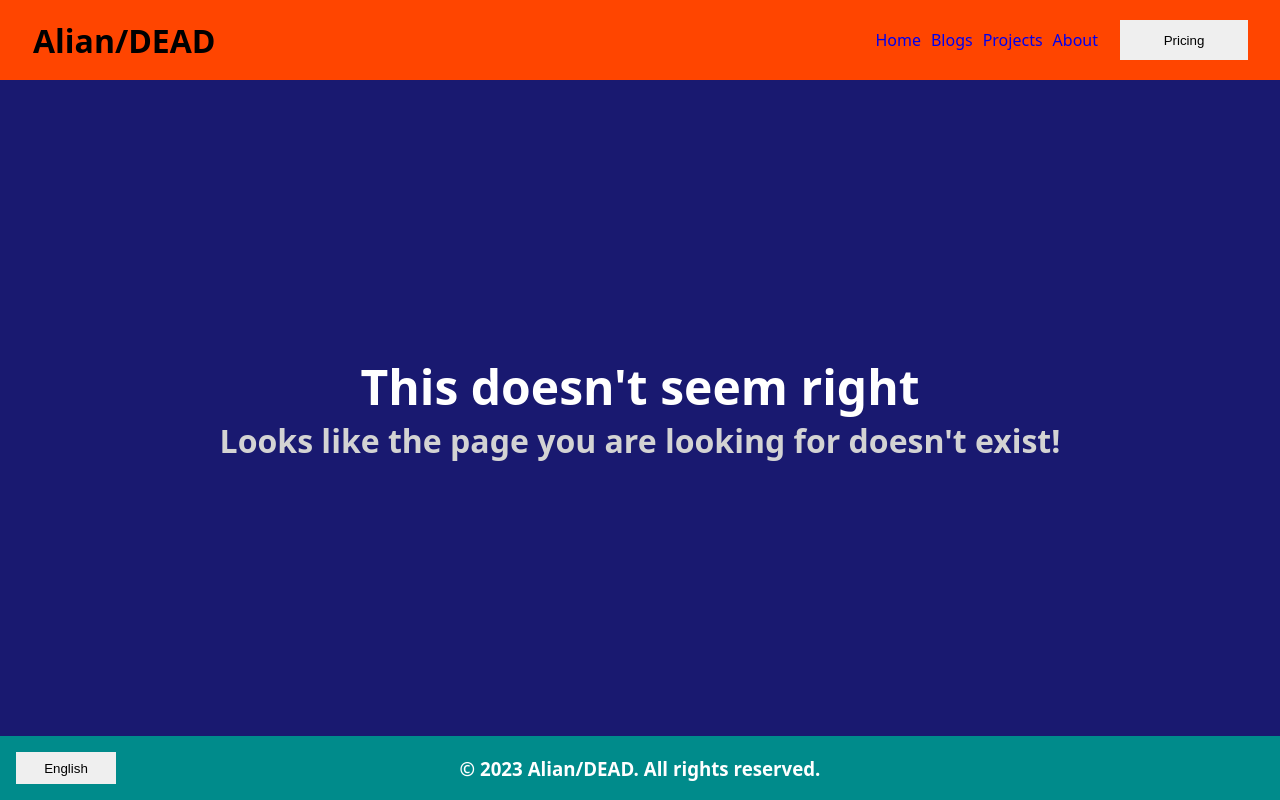
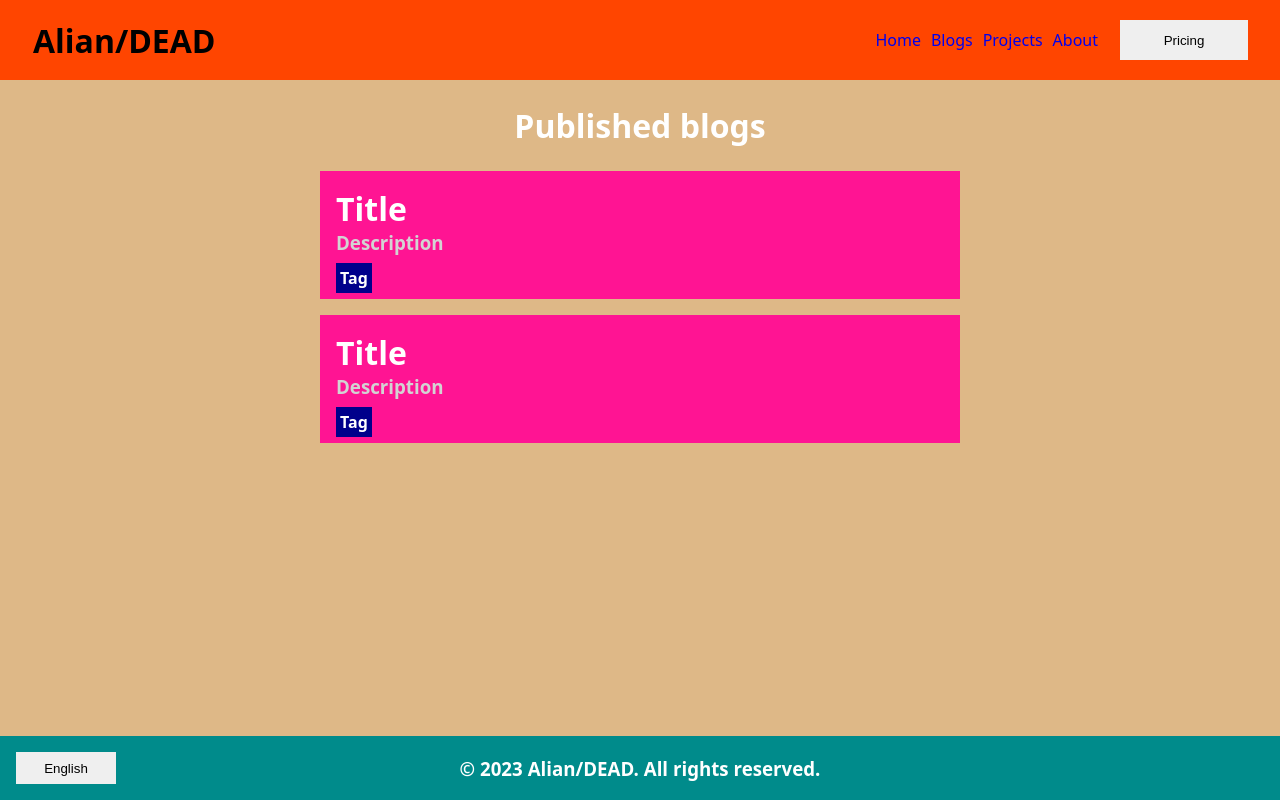
Before and after one commit to lr-devx/Website-Legacy, a Vue app: page /blogs in a window 1280 px wide. Built offline with nearby package versions, Linux system fonts and the light colour scheme; a web font is replaced by a local one.

Commit message:
Updated & added views

```diff
--- a/index.html
+++ b/index.html
@@ -4,7 +4,7 @@
     <meta charset="UTF-8">
     <link rel="icon" href="/favicon.ico">
     <meta name="viewport" content="width=device-width, initial-scale=1.0">
-    <title>Alian's journey</title>
+    <title>Alian/DEAD</title>
   </head>
   <body>
     <div id="app"></div>
--- a/src/locales/en.json
+++ b/src/locales/en.json
@@ -14,5 +14,7 @@
     "see-more": "See more",
     "pricing-title": "Ready for your next project to become ALIVE?",
     "check-plans": "Check out plans",
-    "copyright": "© 2023 Alian/DEAD. All rights reserved."
+    "copyright": "© 2023 Alian/DEAD. All rights reserved.",
+    "not-found-title": "This doesn't seem right",
+    "not-found-description": "Looks like the page you are looking for doesn't exist!"
 }
--- a/src/locales/fr.json
+++ b/src/locales/fr.json
@@ -6,7 +6,7 @@
     "pricing": "Tarifs",
     "whoami": "Whoami?",
     "slide-title": "UP: Blogs",
-    "slide-description": "Explorer mes blogs et les histoires qu'ils contiennent!",
+    "slide-description": "Explorez mes blogs et les histoires qu'ils contiennent!",
     "slide-button": "Explorer maintenant",
     "whoami-description-1": "Selon l'invite de commande de Windows®, je suis \"laptop\\aliandead\".",
     "whoami-description-2": "Mais en réalité, je suis un développeur français avec 4 ans d'expérience.",
@@ -14,5 +14,7 @@
     "see-more": "Voir plus",
     "pricing-title": "Prêt pour votre prochain projet de devenir VIVANT?",
     "check-plans": "Voir les offres",
-    "copyright": "© 2023 Alian/DEAD. Tous Droits Réservés."
+    "copyright": "© 2023 Alian/DEAD. Tous Droits Réservés.",
+    "not-found-title": "Hmm! Bizarre!",
+    "not-found-description": "On dirait que la page que vous cherchez n'existe pas."
 }
--- a/src/router.js
+++ b/src/router.js
@@ -4,6 +4,22 @@
     {
         "path": "/",
         "component": () => import("./views/HomeView.vue")
+    },
+    {
+        "path": "/blogs",
+        "component": () => import("./views/BlogListView.vue")
+    },
+    {
+        "path": "/blogs/:id",
+        "component": () => import("./views/BlogView.vue")
+    },
+    {
+        "path": "/projects",
+        "component": () => import("./views/ProjectView.vue")
+    },
+    {
+        "path": "/pricing",
+        "component": () => import("./views/PricingView.vue")
     },
     {
         "path": "/about",
--- a/src/views/HomeView.vue
+++ b/src/views/HomeView.vue
@@ -2,6 +2,8 @@
     import Slider from "../components/Slide.vue";
     import ProjectCard from "../components/ProjectCard.vue";
     import Projects from "../assets/projects_home.json";
+
+    document.title = "Alian/DEAD - Home";
 </script>
 
 <template>
@@ -71,7 +73,7 @@
         padding-left: 25%;
         padding-right: 25%;
         grid-template-columns: repeat(3, 1fr);
-        gap: 48px;
+        gap: 24px;
     }
 
     #see-more {
--- a/src/views/NotFoundView.vue
+++ b/src/views/NotFoundView.vue
@@ -1,15 +1,25 @@
+<script setup>
+    import { onMounted, ref } from "vue";
+    const container = ref(null);
+
+    onMounted(() => {
+        container.value.style.minHeight = `${document.documentElement.clientHeight - (80 + 64)}px`;
+    });
+
+    document.title = "Alian/DEAD - Not Found";
+</script>
+
 <template>
-    <div id="container">
+    <div id="container" ref="container">
         <div id="text-container">
-            <h2>This doesn't seem right</h2>
-            <h5>Looks like the page you are looking for doesn't exist!</h5>
+            <h2>{{ $t("not-found-title") }}</h2>
+            <h5>{{ $t("not-found-description") }}</h5>
         </div>
     </div>
 </template>
 
 <style scoped>
     #container {
-        height: calc(100vh - (80px + 64px));
         max-width: 1920px;
         margin: auto;
         display: flex;
--- /dev/null
+++ b/src/views/PricingView.vue
@@ -0,0 +1,9 @@
+<template>
+    <h1>Pricing</h1>
+</template>
+
+<style scoped>
+    h1 {
+        color: white;
+    }
+</style>
--- /dev/null
+++ b/src/views/ProjectView.vue
@@ -0,0 +1,9 @@
+<template>
+    <h1>Projects</h1>
+</template>
+
+<style scoped>
+    h1 {
+        color: white;
+    }
+</style>
--- a/vite.config.js
+++ b/vite.config.js
@@ -2,10 +2,14 @@
 
 import { defineConfig } from "vite";
 import vue from "@vitejs/plugin-vue";
+import raw from "vite-raw-plugin";
 
 export default defineConfig({
   plugins: [
-    vue()
+    vue(),
+    raw({
+      fileRegex: /\.md$/
+    })
   ],
   resolve: {
     alias: {
```
